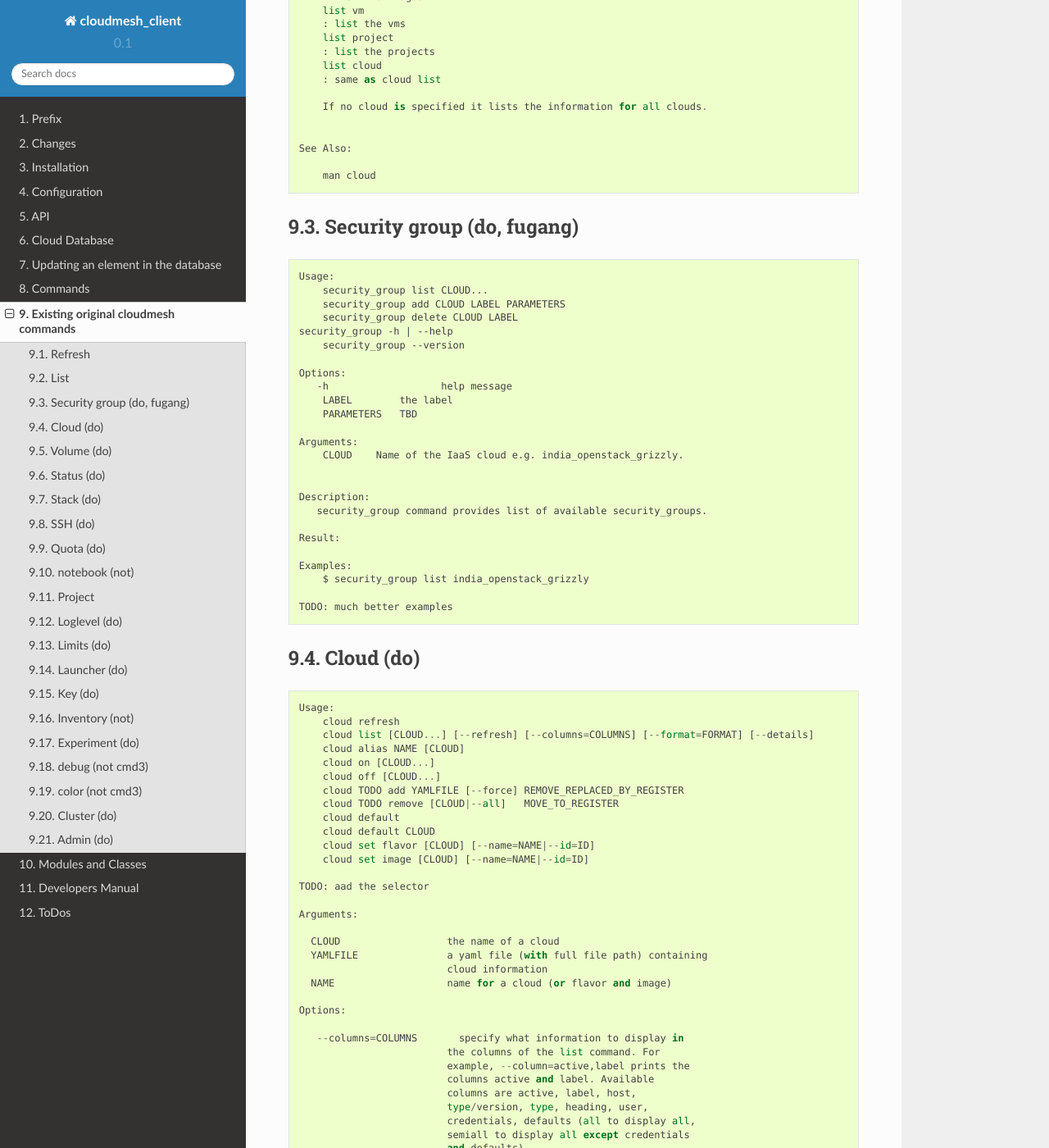
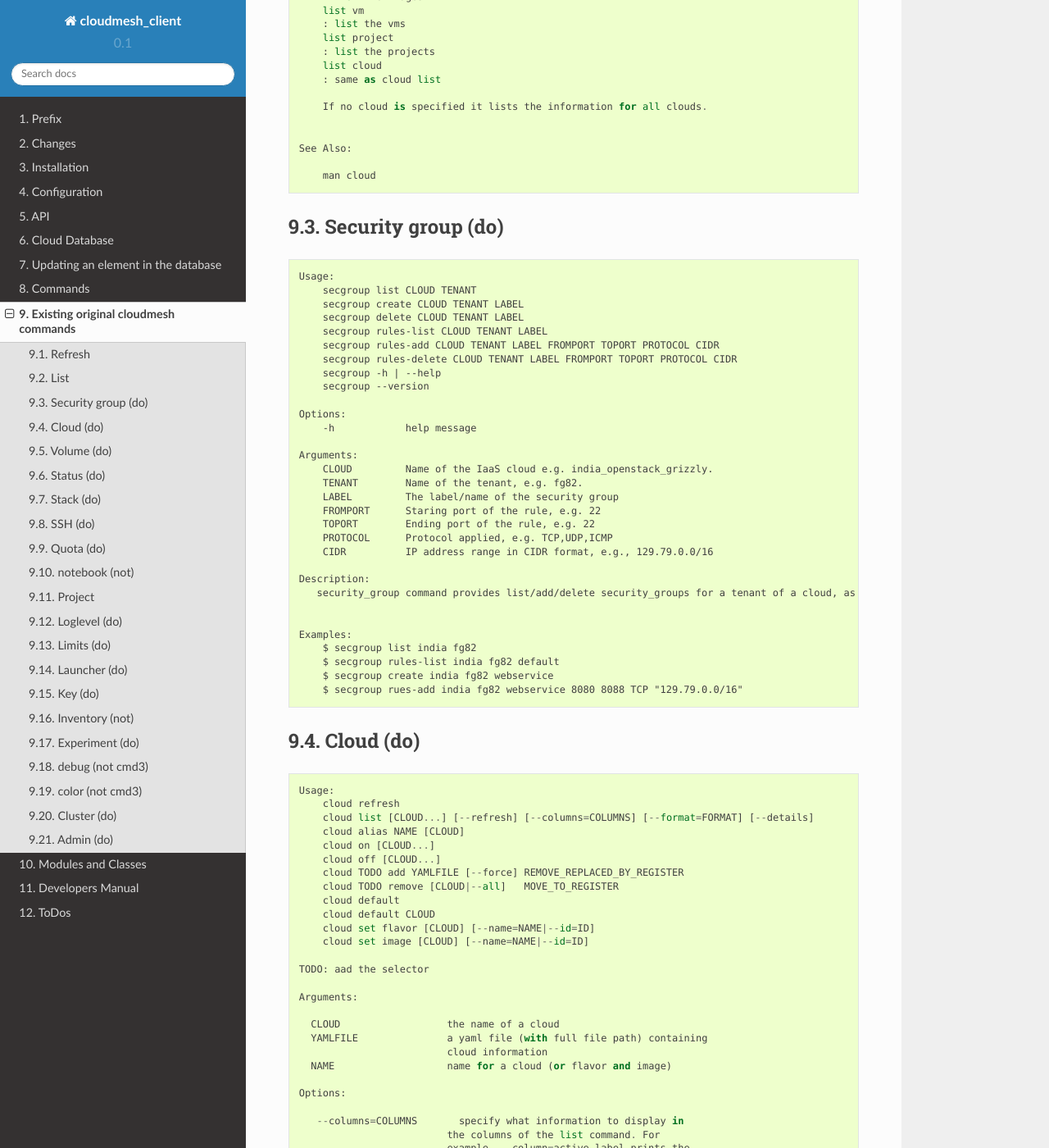
Before and after one commit to cloudmesh/client, a Sphinx documentation site: the page built from docs/source/old.rst, in a window 1280 px wide and 1400 px high, scrolled down 2154 px. Shown: the whole window at 82% size. Built offline with Sphinx 7.4.7 and the Read the Docs theme 2.0.0, drawn with Linux system fonts in a browser that asks for light colours; pages that are not in the unit, such as notebooks, are missing from menus.

Commit message:
security group docopt; urllib3 in requirements

```diff
--- a/docs/source/old.rst
+++ b/docs/source/old.rst
@@ -134,36 +134,43 @@ List
           man cloud
 
 
-Security group (do, fugang)
+Security group (do)
 --------------
 
 ::
 
       Usage:
-          security_group list CLOUD...
-          security_group add CLOUD LABEL PARAMETERS
-          security_group delete CLOUD LABEL
-      security_group -h | --help
-          security_group --version
+          secgroup list CLOUD TENANT
+          secgroup create CLOUD TENANT LABEL
+          secgroup delete CLOUD TENANT LABEL
+          secgroup rules-list CLOUD TENANT LABEL
+          secgroup rules-add CLOUD TENANT LABEL FROMPORT TOPORT PROTOCOL CIDR
+          secgroup rules-delete CLOUD TENANT LABEL FROMPORT TOPORT PROTOCOL CIDR
+          secgroup -h | --help
+          secgroup --version
 
       Options:
-         -h                   help message
-          LABEL        the label
-	  PARAMETERS   TBD
+          -h            help message
 
       Arguments:
-          CLOUD    Name of the IaaS cloud e.g. india_openstack_grizzly.
+          CLOUD         Name of the IaaS cloud e.g. india_openstack_grizzly.
+          TENANT        Name of the tenant, e.g. fg82.
+          LABEL         The label/name of the security group
+          FROMPORT      Staring port of the rule, e.g. 22
+          TOPORT        Ending port of the rule, e.g. 22
+          PROTOCOL      Protocol applied, e.g. TCP,UDP,ICMP
+          CIDR          IP address range in CIDR format, e.g., 129.79.0.0/16
+
+      Description:
+         security_group command provides list/add/delete security_groups for a tenant of a cloud, as well as list/add/delete of rules for a security group from a specified cloud and tenant.
 
 
-      Description:
-         security_group command provides list of available security_groups.
+      Examples:
+          $ secgroup list india fg82
+          $ secgroup rules-list india fg82 default
+          $ secgroup create india fg82 webservice
+          $ secgroup rues-add india fg82 webservice 8080 8088 TCP "129.79.0.0/16"
 
-      Result:
-
-      Examples:
-          $ security_group list india_openstack_grizzly
-
-      TODO: much better examples
 
 Cloud (do)
 ------
--- a/requirements.txt
+++ b/requirements.txt
@@ -11,3 +11,4 @@ pbr>=0.11,<2.0
 apache-libcloud
 # Cloning from Github 'trunk' repository to use Azure provider
 #git+https://github.com/apache/libcloud.git@trunk#egg=libcloud
+urllib3
```
